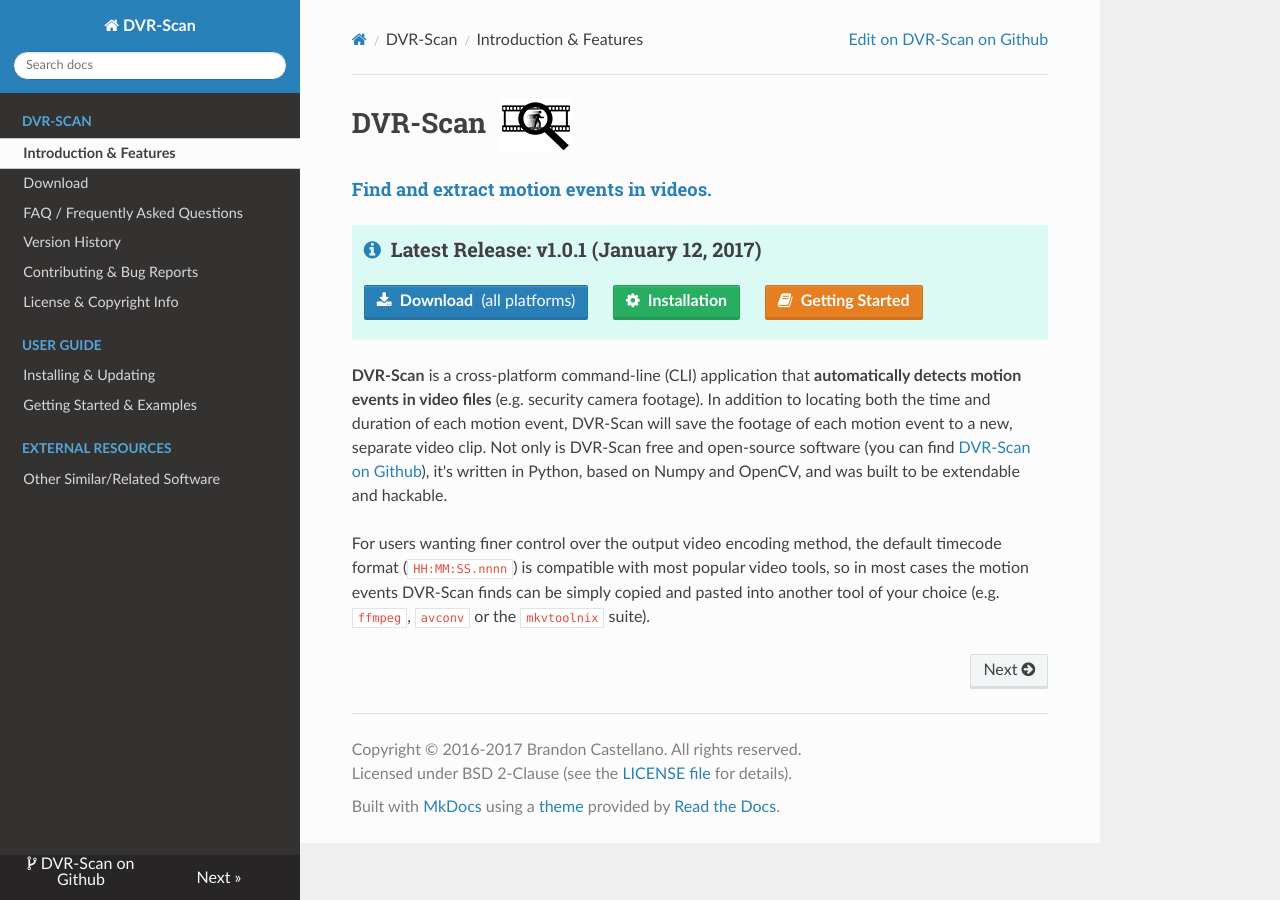
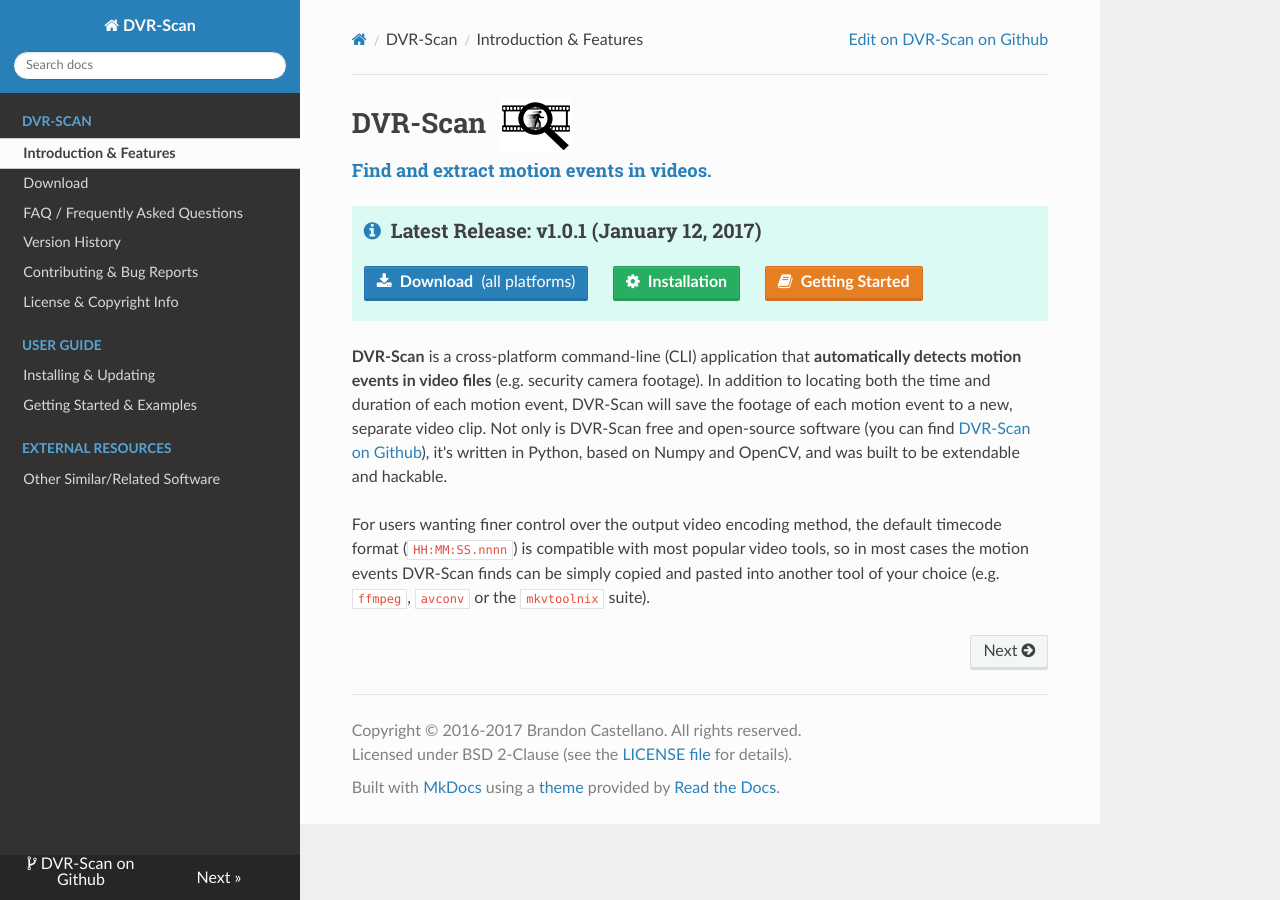
Before and after one commit to Breakthrough/DVR-Scan, an MkDocs documentation site: the page built from docs/index.md, in a window 1280 px wide. Built offline with MkDocs 1.6.1, drawn with Linux system fonts in a browser that asks for light colours; nearby versions of some CDN libraries; old or Windows-style settings are respelled for this version of MkDocs.

```diff
--- a/docs/index.md
+++ b/docs/index.md
@@ -1,5 +1,5 @@
 <h1 class="wy-text-neutral">DVR-Scan &nbsp;<img src="img/dvr-scan-logo_small.png"/></h1>
-<h4 class="wy-text-info">Find and extract motion events in videos.</h4>
+<h4 class="wy-text-info" style="margin-top:-1em;">Find and extract motion events in videos.</h4>
 
 <div class="important">
 <h3 class="wy-text-neutral"><span class="fa fa-info-circle wy-text-info"></span>&nbsp; Latest Release: <b>v1.0.1</b> (January 12, 2017)</h3>
```
Also changed, not shown: docs/download.md (+1 -1 lines), docs/other/similar_software.md (+2 -3 lines).
